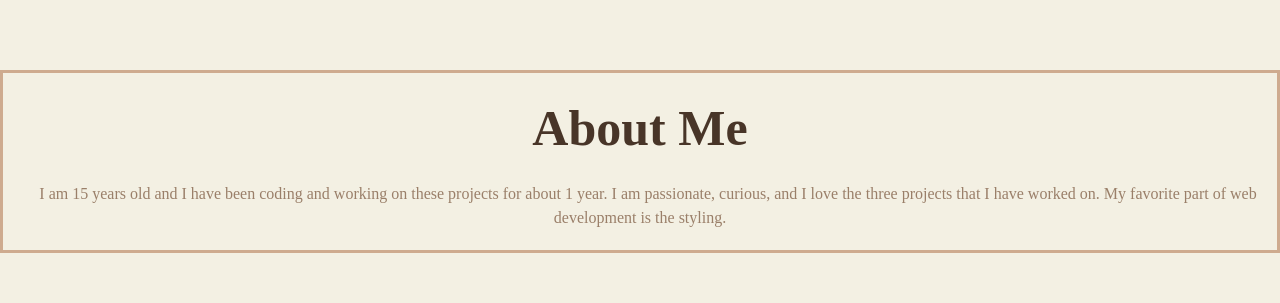
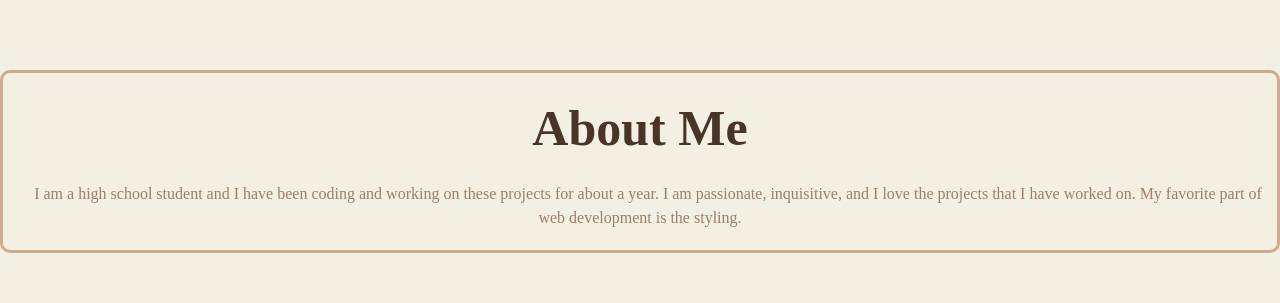
Before and after one commit to tsctor-rykap/portfolio, a React (Vite) app in the folder undecided/NAME/: page / in a window 1280 px wide. Shown: the part 889-1192 px from the top of the page. Built offline with nearby package versions, Linux system fonts and the light colour scheme; a web font is replaced by a local one.

Commit message:
changed border

```diff
--- a/undecided/NAME/src/Homepage.css
+++ b/undecided/NAME/src/Homepage.css
@@ -114,7 +114,7 @@ section {
   padding-bottom: 20px;
   padding-top: 2px;
   border: 3px solid #ceab8f;
-  border-radius:o 10px;
+  border-radius: 10px;
 
 }
 .AboutMe h2 {
--- a/undecided/NAME/src/Homepage.jsx
+++ b/undecided/NAME/src/Homepage.jsx
@@ -63,9 +63,9 @@ function Homepage(){
             <h2 id="about me"> About Me</h2>
             <div>
               {" "}
-              &emsp;I am 15 years old and I have been coding and working on
-              these projects for about 1 year. I am passionate, curious, and I
-              love the three projects that I have worked on. My favorite part of
+              &emsp;I am a high school student and I have been coding and working on
+              these projects for about a year. I am passionate, inquisitive, and I
+              love the projects that I have worked on. My favorite part of
               web development is the styling.
             </div>
           </div>
```
